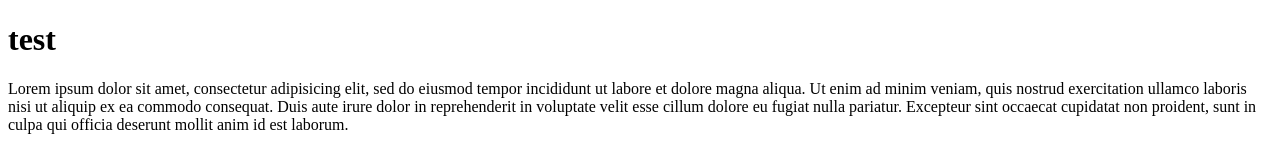
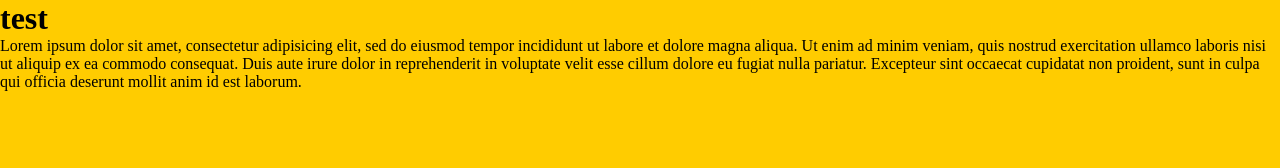
Before and after one commit to ditochilin/Forkio, a plain HTML site: page index.html in a window 1280 px wide. Drawn offline with Linux system fonts and the light colour scheme.

Commit message:
third commit

```diff
--- a/index.html
+++ b/index.html
@@ -2,6 +2,7 @@
 <html>
 <head>
 	<title>'Forkio (Tochilin D)</title>
+	<link rel="stylesheet" type="text/css" href="css\style.css">
 </head>
 <body>
 	<h1>test</h1>
--- /dev/null
+++ b/src/css/style.css
@@ -0,0 +1,8 @@
+*{
+	margin: 0;
+	padding: 0;
+}
+
+body{
+	background: #FFCC00;
+}
```
